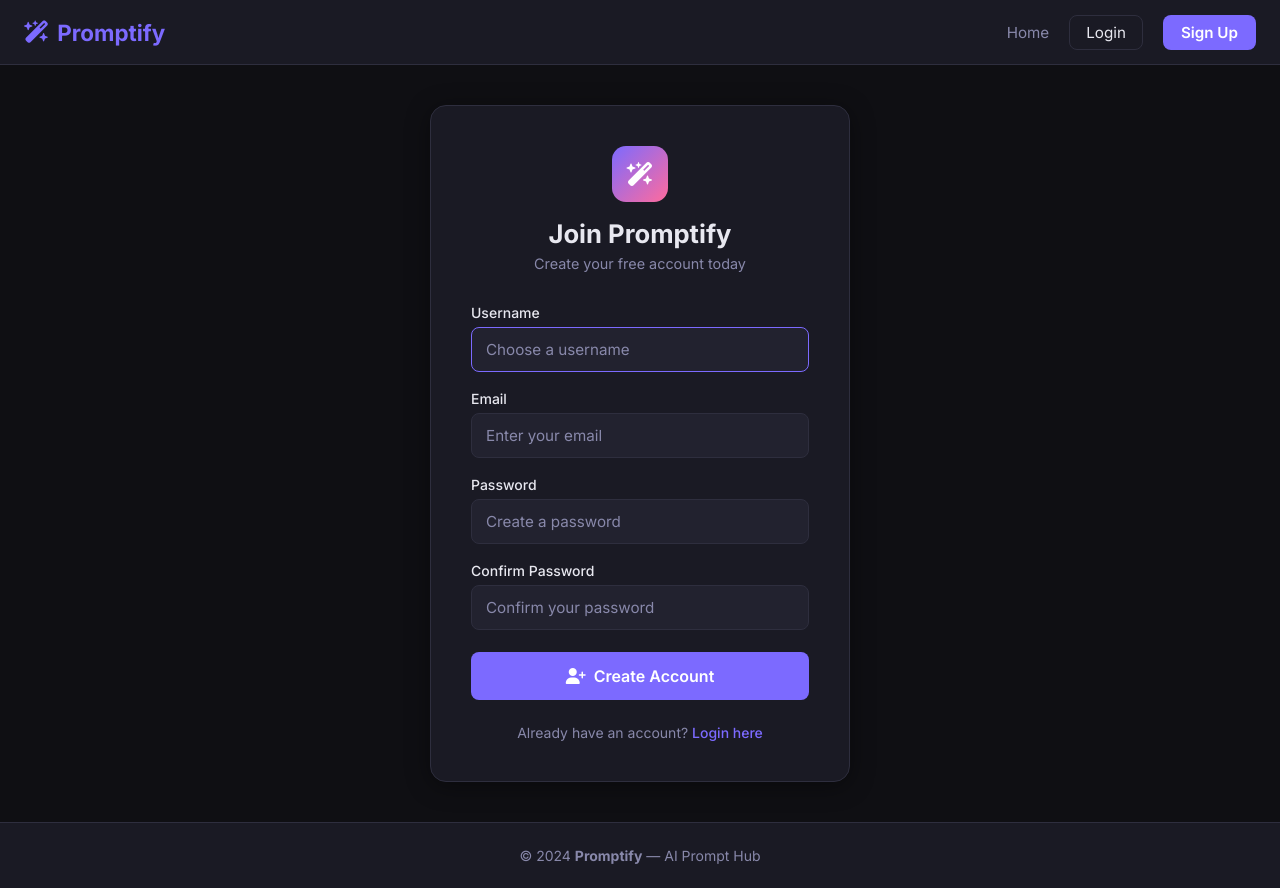
After one commit to adnanfarooqui01/Promptify-pro, a Django app: page /accounts/signup/ in a window 1280 px wide. The commit adds this page. Run offline with Django 5.2, Linux system fonts and the light colour scheme.

Commit message:
add user authentication

```diff
--- /dev/null
+++ b/accounts/forms.py
@@ -0,0 +1,60 @@
+# accounts/forms.py
+
+from django import forms
+from django.contrib.auth.models import User
+from django.contrib.auth.forms import UserCreationForm
+
+
+class SignupForm(UserCreationForm):
+    email = forms.EmailField(
+        required=True,
+        widget=forms.EmailInput(attrs={
+            'placeholder': 'Enter your email',
+            'class': 'form-input'
+        })
+    )
+    username = forms.CharField(
+        widget=forms.TextInput(attrs={
+            'placeholder': 'Choose a username',
+            'class': 'form-input'
+        })
+    )
+    password1 = forms.CharField(
+        label='Password',
+        widget=forms.PasswordInput(attrs={
+            'placeholder': 'Create a password',
+            'class': 'form-input'
+        })
+    )
+    password2 = forms.CharField(
+        label='Confirm Password',
+        widget=forms.PasswordInput(attrs={
+            'placeholder': 'Confirm your password',
+            'class': 'form-input'
+        })
+    )
+
+    class Meta:
+        model = User
+        fields = ['username', 'email', 'password1', 'password2']
+
+    def clean_email(self):
+        email = self.cleaned_data.get('email')
+        if User.objects.filter(email=email).exists():
+            raise forms.ValidationError("This email is already registered.")
+        return email
+
+
+class LoginForm(forms.Form):
+    username = forms.CharField(
+        widget=forms.TextInput(attrs={
+            'placeholder': 'Enter your username',
+            'class': 'form-input'
+        })
+    )
+    password = forms.CharField(
+        widget=forms.PasswordInput(attrs={
+            'placeholder': 'Enter your password',
+            'class': 'form-input'
+        })
+    )
--- a/accounts/urls.py
+++ b/accounts/urls.py
@@ -1,8 +1,12 @@
+# accounts/urls.py
+
 from django.urls import path
 from . import views
 
-
+app_name = 'accounts'
 
 urlpatterns = [
-    # temporary route
+    path('signup/', views.signup_view, name='signup'),
+    path('login/',  views.login_view,  name='login'),
+    path('logout/', views.logout_view, name='logout'),
 ]
--- a/accounts/views.py
+++ b/accounts/views.py
@@ -1,3 +1,70 @@
-from django.shortcuts import render
+# accounts/views.py
 
-# Create your views here.
+from django.shortcuts import render, redirect
+from django.contrib.auth import authenticate, login, logout
+from django.contrib.auth.decorators import login_required
+from django.contrib import messages
+from .forms import SignupForm, LoginForm
+
+
+def signup_view(request):
+    # If already logged in → go home
+    if request.user.is_authenticated:
+        return redirect('prompts:home')
+
+    if request.method == 'POST':
+        form = SignupForm(request.POST)
+        if form.is_valid():
+            user = form.save()
+            # Auto login after signup
+            login(request, user)
+            messages.success(request, f'Welcome to Promptify, {user.username}! 🎉')
+            return redirect('prompts:home')
+        else:
+            # Show first error
+            for field, errors in form.errors.items():
+                messages.error(request, errors[0])
+    else:
+        form = SignupForm()
+
+    return render(request, 'accounts/signup.html', {'form': form})
+
+
+def login_view(request):
+    # If already logged in → go home
+    if request.user.is_authenticated:
+        return redirect('prompts:home')
+
+    # 'next' param — redirect back after login
+    next_url = request.GET.get('next', '/')
+
+    if request.method == 'POST':
+        form = LoginForm(request.POST)
+        if form.is_valid():
+            username = form.cleaned_data['username']
+            password = form.cleaned_data['password']
+            user     = authenticate(request, username=username, password=password)
+
+            if user is not None:
+                login(request, user)
+                messages.success(request, f'Welcome back, {user.username}! 👋')
+                # Redirect to next_url or home
+                next_url = request.POST.get('next', '/')
+                return redirect(next_url)
+            else:
+                messages.error(request, 'Invalid username or password.')
+    else:
+        form = LoginForm()
+
+    return render(request, 'accounts/login.html', {
+        'form'    : form,
+        'next_url': next_url,
+    })
+
+
+@login_required
+def logout_view(request):
+    username = request.user.username
+    logout(request)
+    messages.success(request, f'Goodbye, {username}! See you soon. 👋')
+    return redirect('prompts:home')
--- a/static/css/style.css
+++ b/static/css/style.css
@@ -427,3 +427,108 @@ a { color: inherit; text-decoration: none; }
 .fade-in {
     animation: fadeIn 0.3s ease forwards;
 }
+
+/* ─── Auth Pages ──────────────────────────────────────────────────────── */
+.auth-section {
+    min-height: calc(100vh - 64px);
+    display: flex;
+    align-items: center;
+    justify-content: center;
+    padding: 40px 24px;
+}
+.auth-card {
+    background: var(--bg2);
+    border: 1px solid var(--border);
+    border-radius: 16px;
+    padding: 40px;
+    width: 100%;
+    max-width: 420px;
+    box-shadow: var(--shadow);
+}
+.auth-header {
+    text-align: center;
+    margin-bottom: 32px;
+}
+.auth-logo {
+    width: 56px;
+    height: 56px;
+    background: linear-gradient(135deg, var(--primary), var(--accent));
+    border-radius: 14px;
+    display: flex;
+    align-items: center;
+    justify-content: center;
+    font-size: 1.5rem;
+    margin: 0 auto 16px;
+    color: #fff;
+}
+.auth-header h1 {
+    font-size: 1.6rem;
+    font-weight: 700;
+    margin-bottom: 6px;
+}
+.auth-header p {
+    color: var(--text-muted);
+    font-size: 0.9rem;
+}
+.auth-form {
+    display: flex;
+    flex-direction: column;
+    gap: 18px;
+}
+.form-group {
+    display: flex;
+    flex-direction: column;
+    gap: 6px;
+}
+.form-group label {
+    font-size: 0.875rem;
+    font-weight: 500;
+    color: var(--text);
+}
+.form-input {
+    background: var(--bg3);
+    border: 1px solid var(--border);
+    border-radius: 8px;
+    padding: 12px 14px;
+    color: var(--text);
+    font-size: 0.95rem;
+    width: 100%;
+    transition: border-color 0.2s;
+    font-family: 'Inter', sans-serif;
+}
+.form-input:focus {
+    outline: none;
+    border-color: var(--primary);
+}
+.form-input::placeholder {
+    color: var(--text-muted);
+}
+.btn-auth {
+    background: var(--primary);
+    color: #fff;
+    border: none;
+    padding: 14px;
+    border-radius: 8px;
+    font-size: 1rem;
+    font-weight: 600;
+    cursor: pointer;
+    display: flex;
+    align-items: center;
+    justify-content: center;
+    gap: 8px;
+    transition: background 0.2s;
+    margin-top: 4px;
+    font-family: 'Inter', sans-serif;
+}
+.btn-auth:hover { background: var(--primary-hover); }
+.auth-footer {
+    text-align: center;
+    margin-top: 24px;
+    color: var(--text-muted);
+    font-size: 0.875rem;
+}
+.auth-footer a {
+    color: var(--primary);
+    font-weight: 500;
+}
+.auth-footer a:hover { text-decoration: underline; }
--- /dev/null
+++ b/templates/accounts/signup.html
@@ -0,0 +1,59 @@
+<!-- templates/accounts/signup.html -->
+{% extends 'base.html' %}
+{% load static %}
+
+{% block title %}Sign Up — Promptify{% endblock %}
+
+{% block content %}
+<section class="auth-section">
+    <div class="auth-card">
+
+        <!-- Header -->
+        <div class="auth-header">
+            <div class="auth-logo">
+                <i class="fa-solid fa-wand-magic-sparkles"></i>
+            </div>
+            <h1>Join Promptify</h1>
+            <p>Create your free account today</p>
+        </div>
+
+        <!-- Form -->
+        <form method="POST" class="auth-form">
+            {% csrf_token %}
+
+            <div class="form-group">
+                <label>Username</label>
+                {{ form.username }}
+            </div>
+
+            <div class="form-group">
+                <label>Email</label>
+                {{ form.email }}
+            </div>
+
+            <div class="form-group">
+                <label>Password</label>
+                {{ form.password1 }}
+            </div>
+
+            <div class="form-group">
+                <label>Confirm Password</label>
+                {{ form.password2 }}
+            </div>
+
+            <button type="submit" class="btn-auth">
+                <i class="fa-solid fa-user-plus"></i>
+                Create Account
+            </button>
+        </form>
+
+        <!-- Footer -->
+        <div class="auth-footer">
+            <p>Already have an account?
+                <a href="{% url 'accounts:login' %}">Login here</a>
+            </p>
+        </div>
+
+    </div>
+</section>
+{% endblock %}
--- a/templates/base.html
+++ b/templates/base.html
@@ -32,12 +32,12 @@
                 <a href="{% url 'prompts:generate' %}">
                     <i class="fa-solid fa-image"></i> Generate
                 </a>
-                <a href="/accounts/logout/" class="btn-outline">
+                <a href="{% url 'accounts:logout' %}" class="btn-outline">
                     Logout
                 </a>
             {% else %}
-                <a href="/accounts/login/" class="btn-outline">Login</a>
-                <a href="/accounts/signup/" class="btn-primary">Sign Up</a>
+                <a href="{% url 'accounts:login' %}" class="btn-outline">Login</a>
+                <a href="{% url 'accounts:signup' %}" class="btn-primary">Sign Up</a>
             {% endif %}
         </div>
     </div>
```
Also changed, not shown: templates/accounts/login.html (added, +50 -0 lines), templates/accounts/login.htm (deleted), templates/accounts/signin.htm (deleted).
